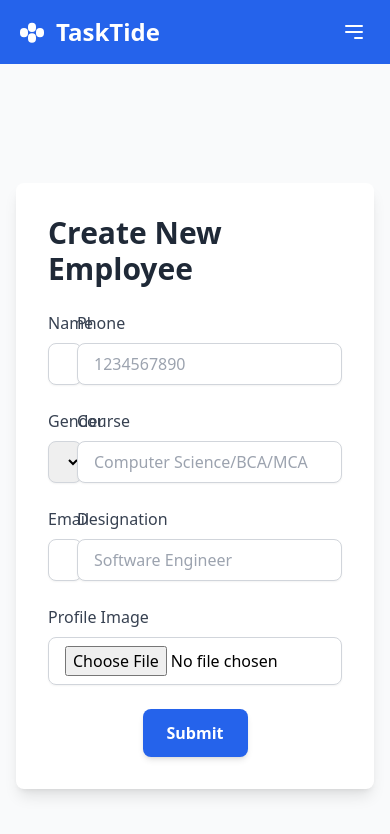
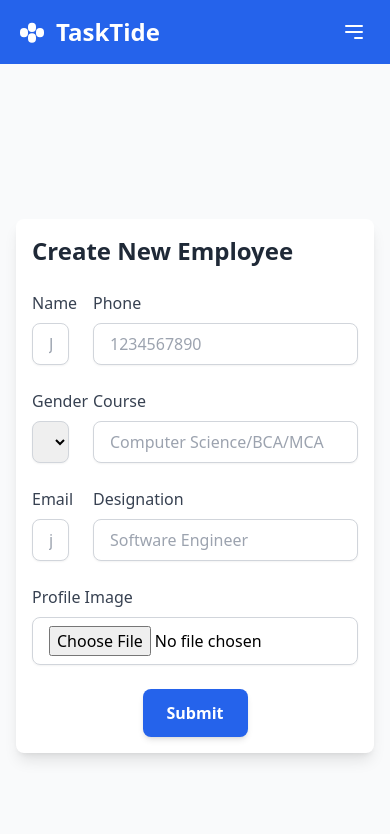
Before and after one commit to AK1672001/mern_employee, a React (Create React App) app in the folder frontend/: page /createemployee in a window 390 px wide. Shown: the top 834 px of the page. Built offline with nearby package versions, Linux system fonts and the light colour scheme.

Commit message:
Update EmployeeCreate.js

```diff
--- a/frontend/src/Component/EmployeeCreate.js
+++ b/frontend/src/Component/EmployeeCreate.js
@@ -1,12 +1,11 @@
-// src/EmployeeForm.js
 import axios from 'axios';
 import React, { useState } from 'react';
 import { useNavigate } from 'react-router-dom';
 
 const EmployeeForm = () => {
   const navigate = useNavigate();
-  const[error,setError]=useState(null);
-  const[success,setSuccess]=useState(null);
+  const [error, setError] = useState(null);
+  const [success, setSuccess] = useState(null);
   const [formData, setFormData] = useState({
     name: '',
     phone: '',
@@ -16,6 +15,7 @@ const EmployeeForm = () => {
     designation: '',
   });
   const [selectedImage, setSelectedImage] = useState(null);
+
   const handleImageChange = (e) => {
     if (e.target.files && e.target.files[0]) {
       setSelectedImage(e.target.files[0]);
@@ -24,15 +24,14 @@ const EmployeeForm = () => {
 
   const handleChange = (e) => {
     const { name, value } = e.target;
-    setFormData(prevState => ({
+    setFormData((prevState) => ({
       ...prevState,
-      [name]: value
+      [name]: value,
     }));
   };
 
   const handleSubmit = async (e) => {
     e.preventDefault();
-
     const data = new FormData();
 
     // Append all form fields
@@ -54,26 +53,23 @@ const EmployeeForm = () => {
         },
       });
 
-      console.log(response.data);
       setSuccess(response.data.msg);
-      setTimeout(()=>{
-          setSuccess('');
-      },1000)
       setTimeout(() => {
+        setSuccess('');
         navigate('/allemployee');
       }, 2000);
     } catch (error) {
-      setError(error.response?.data?.msg );
-         setTimeout(()=>{
-           setError('')
-        },2000)
+      setError(error.response?.data?.msg);
+      setTimeout(() => {
+        setError('');
+      }, 2000);
     }
   };
 
   return (
-    <div className="bg-gray-50 min-h-screen flex items-center justify-center p-4">
-      <div className="w-full max-w-3xl bg-white rounded-lg shadow-lg p-8">
-        <h2 className="text-3xl font-semibold mb-6 text-gray-800">Create New Employee</h2>
+    <div className="bg-gray-50 min-h-screen flex items-center justify-center p-4 sm:p-6 md:p-8">
+      <div className="w-full max-w-3xl bg-white rounded-lg shadow-lg p-4 sm:p-6 lg:p-8">
+        <h2 className="text-2xl sm:text-3xl font-semibold mb-6 text-gray-800">Create New Employee</h2>
         {success && <p className="text-green-500">{success}</p>}
         {error && <p className="text-red-500">{error}</p>}
         <form onSubmit={handleSubmit} encType="multipart/form-data">
```
